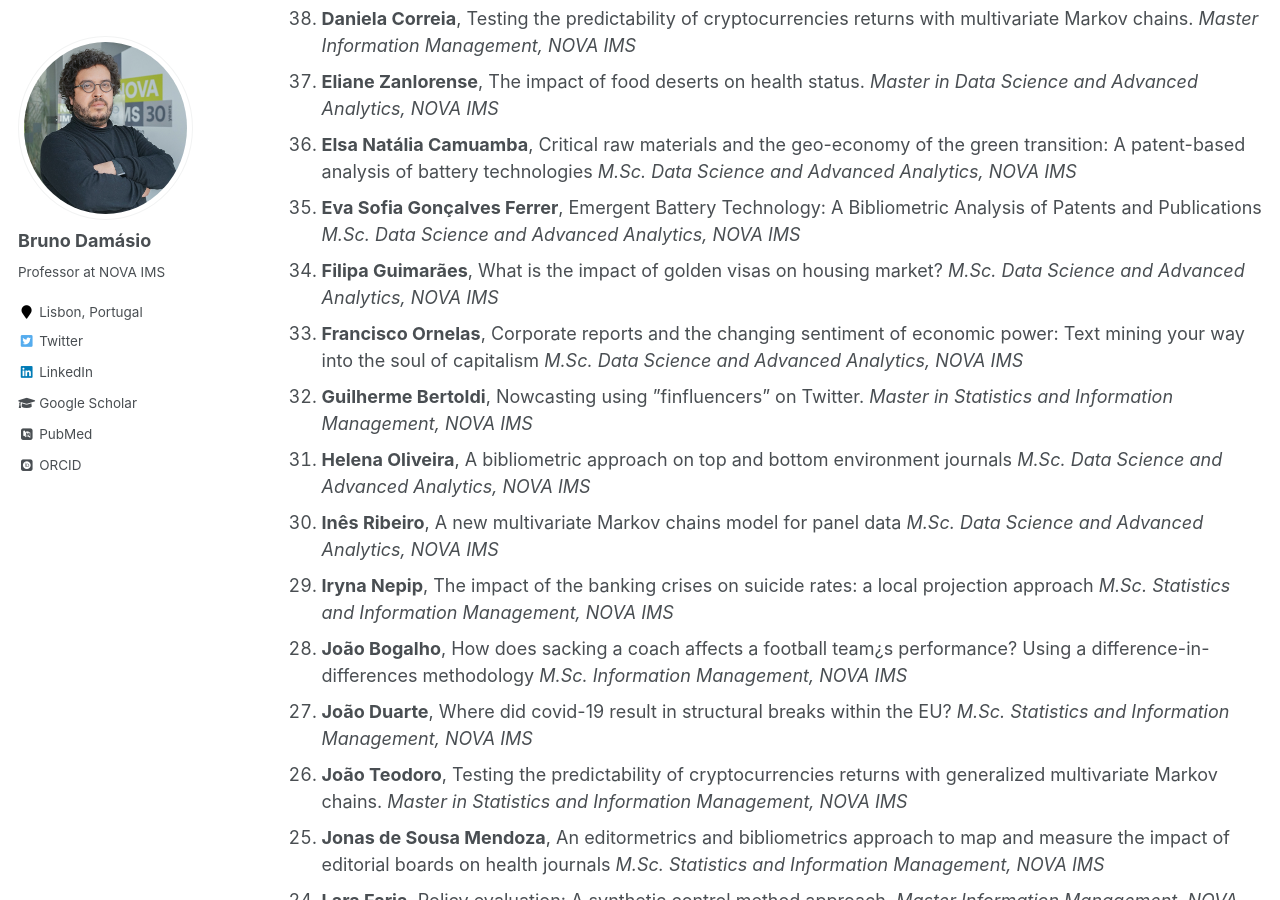
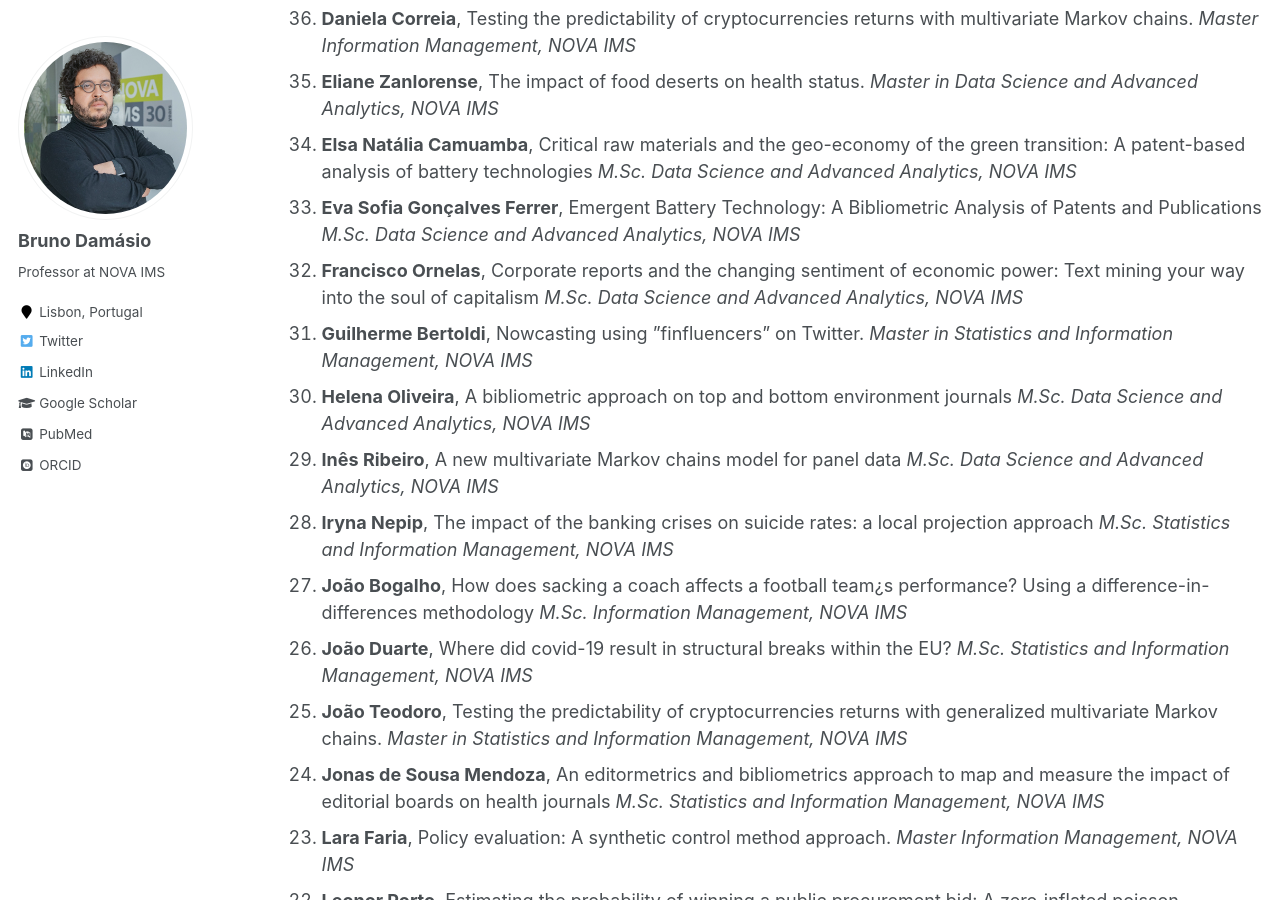
Before and after one commit to damasiob/damasiob.github.io, a Jekyll site: the page built from _pages/orietation.md, in a window 1280 px wide and 900 px high, scrolled down 5241 px. Built offline with Jekyll 4.4.1, drawn with Linux system fonts in a browser that asks for light colours; some web fonts are replaced; some of the changed text lies outside the part shown.

Commit message:
Update orietation.md

```diff
--- a/_pages/orietation.md
+++ b/_pages/orietation.md
@@ -183,10 +183,7 @@ Ongoing
 
   <li><b>Elsa Natália Camuamba</b>, Critical raw materials and the geo-economy of the green transition: A patent-based analysis of battery technologies <i>M.Sc. Data Science and Advanced Analytics, NOVA IMS</i></li>
 
-
   <li><b>Eva Sofia Gonçalves Ferrer</b>, Emergent Battery Technology: A Bibliometric Analysis of Patents and Publications <i>M.Sc. Data Science and Advanced Analytics, NOVA IMS</i></li>
-
-  <li><b>Filipa Guimarães</b>, What is the impact of golden visas on housing market? <i>M.Sc. Data Science and Advanced Analytics, NOVA IMS</i></li>
 
   <li><b>Francisco Ornelas</b>, Corporate reports and the changing sentiment of economic power: Text mining your way into the soul of capitalism <i>M.Sc. Data Science and Advanced Analytics, NOVA IMS</i></li>
 
@@ -234,8 +231,6 @@ Ongoing
 
   <li><b>Nuno Galhofo</b>, Money laundering ‑ a quantitative analysis of knowledge production and its economics and social influence. <i>Master in Statistics and Information Management, NOVA IMS</i></li>
 
-  <li><b>Pedro Costa Sequeira</b>, Tests of predictability in Cryptocurrency Markets <i>M.Sc. Data Science and Advanced Analytics, NOVA IMS</i></li>
-
   <li><b>Raquel de Assis Pinho</b>, Green Patents: Global competitiveness in a critical "societal challenges" arena <i>M.Sc. Information Management, NOVA IMS</i></li>
 
   <li><b>Rodolfo Tavares</b>, A linear and nonlinear approach to the tourism-led growth hypothesis (TLGH): New evidence from ECOWAS´s Countries <i>M.Sc. Statistics and Information Management, NOVA IMS</i></li>
```
